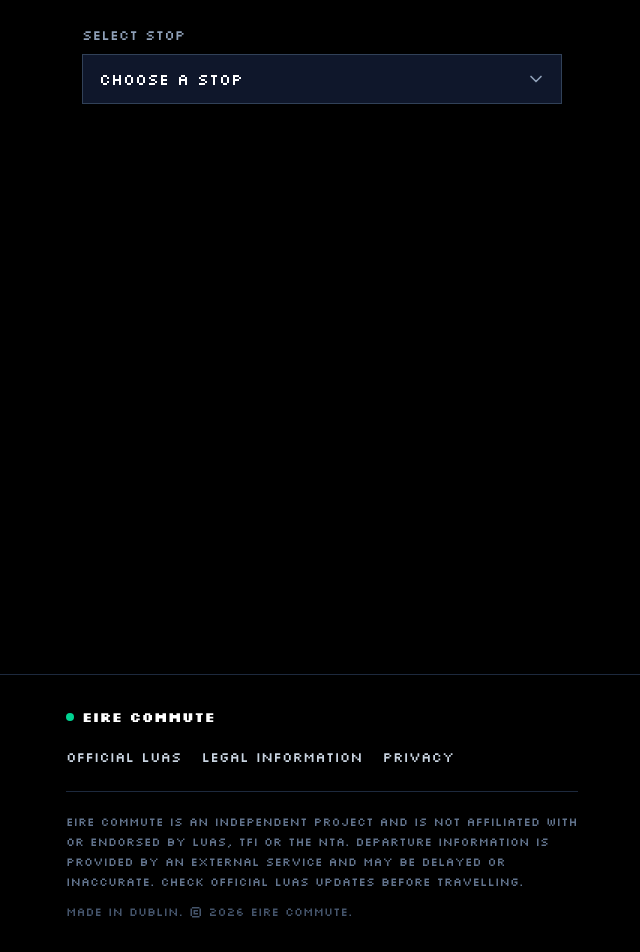
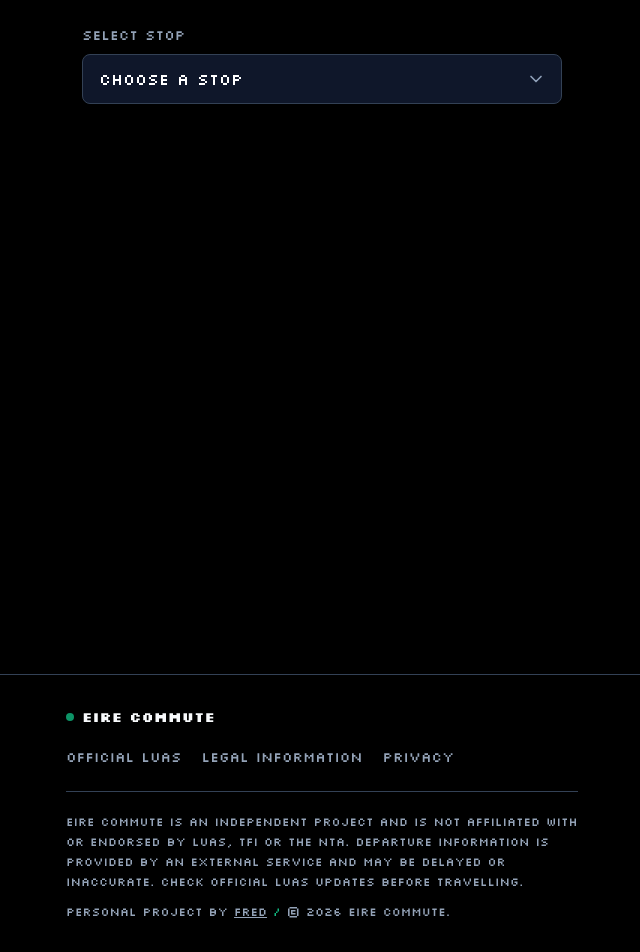
Before and after one commit to FredH2O/eire-commute, a Next.js app: page / in a window 1280 px wide. Shown: the part 285-1237 px from the top of the page, without its empty margins (318-958 px from the left). Built offline with nearby package versions, Linux system fonts and the light colour scheme.

Commit message:
style: centralized styling for an easier change in the future using tokens

```diff
--- a/app/globals.css
+++ b/app/globals.css
@@ -9,6 +9,23 @@
   --color-background: var(--background);
   --color-foreground: var(--foreground);
   --font-sans: var(--font-silkscreen);
+
+  /* brand identity */
+  --color-brand: #10b981;
+
+  /* form, input, select */
+  --color-control-bg: #0f172a;
+  --color-control-border: #334155;
+  --color-control-hover: #059669;
+
+  /* text */
+  --color-text-muted: #94a3b8; /* slate */
+
+  /* focus */
+  --color-focus: #10b981;
+
+  /* layout */
+  --radius-control: 0.5rem;
 }
 
 body {
--- a/components/Footer.tsx
+++ b/components/Footer.tsx
@@ -1,53 +1,58 @@
+const footerLinks = [
+  { name: "Official Luas", href: "https://www.luas.ie/" },
+  {
+    name: "Legal information",
+    href: "https://www.luas.ie/legal-notices",
+  },
+  {
+    name: "Privacy",
+    href: "https://www.luas.ie/privacy-policy",
+  },
+];
+
 export default function Footer() {
   return (
-    <footer className="mt-16 border-t border-slate-800 px-4 py-8">
+    <footer className="mt-16 border-t border-control-border px-4 py-8">
       <div className="mx-auto max-w-lg">
         <div className="flex items-center gap-2">
           <span
             aria-hidden="true"
-            className="h-2 w-2 rounded-full bg-emerald-400"
+            className="h-2 w-2 rounded-full bg-brand/80"
           />
-          <p className="text-sm font-bold text-white">Eire Commute</p>
+          <p className="text-sm font-bold text-foreground">Eire Commute</p>
         </div>
 
         <div className="mt-5 flex flex-wrap gap-x-5 gap-y-3 text-sm">
-          <a
-            href="https://www.luas.ie/"
-            target="_blank"
-            rel="noopener noreferrer"
-            className="text-slate-300 underline-offset-4 hover:text-emerald-400 hover:underline focus-visible:outline-2 focus-visible:outline-emerald-400"
-          >
-            Official Luas
-          </a>
-
-          <a
-            href="https://www.luas.ie/legal-notices"
-            target="_blank"
-            rel="noopener noreferrer"
-            className="text-slate-300 underline-offset-4 hover:text-emerald-400 hover:underline focus-visible:outline-2 focus-visible:outline-emerald-400"
-          >
-            Legal information
-          </a>
-
-          <a
-            href="https://www.luas.ie/privacy-policy"
-            target="_blank"
-            rel="noopener noreferrer"
-            className="text-slate-300 underline-offset-4 hover:text-emerald-400 hover:underline focus-visible:outline-2 focus-visible:outline-emerald-400"
-          >
-            Privacy
-          </a>
+          {footerLinks.map((link) => (
+            <a
+              key={link.name}
+              href={link.href}
+              target="_blank"
+              rel="noopener noreferrer"
+              className="text-text-muted underline-offset-4 hover:text-brand hover:underline focus-visible:outline-2 focus-visible:outline-focus"
+            >
+              {link.name}
+            </a>
+          ))}
         </div>
 
-        <p className="mt-6 border-t border-slate-800 pt-5 text-xs leading-5 text-slate-500">
+        <p className="mt-6 border-t border-control-border pt-5 text-xs leading-5 text-text-muted">
           Eire Commute is an independent project and is not affiliated with or
           endorsed by Luas, TFI or the NTA. Departure information is provided by
           an external service and may be delayed or inaccurate. Check official
           Luas updates before travelling.
         </p>
 
-        <p className="mt-3 text-xs text-slate-600">
-          Made in Dublin. © {new Date().getFullYear()} Eire Commute.
+        <p className="mt-3 text-xs text-text-muted">
+          Personal Project by{" "}
+          <a
+            className="hover:text-brand transition-colors underline duration-150"
+            href="https://github.com/FredH2O"
+          >
+            Fred
+          </a>{" "}
+          <span className="text-brand">/</span> © {new Date().getFullYear()}{" "}
+          Eire Commute.
         </p>
       </div>
     </footer>
--- a/components/Header.tsx
+++ b/components/Header.tsx
@@ -16,7 +16,7 @@ export default function Header() {
   const [menuOpen, setMenuOpen] = useState(false);
 
   return (
-    <nav className="relative mx-4 mt-4 border border-zinc-800 bg-zinc-900/80 px-5 py-4">
+    <nav className="relative mx-4 mt-4 border border-control-border bg-control-bg px-5 py-4">
       <div className="flex items-center justify-between">
         <Link
           href="/"
@@ -24,14 +24,14 @@ export default function Header() {
           onClick={() => setMenuOpen(false)}
         >
           <Image src={Logo} alt="Eire Commute logo" width={45} />
-          <span className="text-white">Eire Commute</span>
+          <span className="text-foreground">Eire Commute</span>
         </Link>
 
         {/* Desktop navigation */}
         <div className="hidden gap-5 md:flex">
           {navigation.map((item) => (
             <Link key={item.name} href={item.link}>
-              <span className="text-green-500">/</span>
+              <span className="text-brand">/</span>
               {item.name}
             </Link>
           ))}
@@ -40,7 +40,7 @@ export default function Header() {
         {/* Mobile menu button */}
         <button
           type="button"
-          className="rounded p-2 text-white md:hidden"
+          className="rounded p-2 text-foreground md:hidden"
           onClick={() => setMenuOpen(!menuOpen)}
           aria-label={
             menuOpen ? "Close navigation menu" : "Open navigation menu"
@@ -56,7 +56,7 @@ export default function Header() {
       {menuOpen && (
         <div
           id="mobile-navigation"
-          className="mt-4 flex flex-col gap-4 border-t border-zinc-800 pt-4 md:hidden"
+          className="mt-4 flex flex-col gap-4 border-t border-control-border pt-4 md:hidden"
         >
           {navigation.map((item) => (
             <Link
@@ -64,7 +64,7 @@ export default function Header() {
               href={item.link}
               onClick={() => setMenuOpen(false)}
             >
-              <span className="text-green-500">/</span>
+              <span className="text-brand">/</span>
               {item.name}
             </Link>
           ))}
--- a/components/SearchStop.tsx
+++ b/components/SearchStop.tsx
@@ -78,7 +78,10 @@ export default function SearchStop({
 
   return (
     <div className="mx-auto mt-8 px-4">
-      <label htmlFor="luas-stop" className="text-sm font-medium text-slate-400">
+      <label
+        htmlFor="luas-stop"
+        className="text-sm font-medium text-text-muted"
+      >
         Select stop
       </label>
 
@@ -87,9 +90,17 @@ export default function SearchStop({
           id="luas-stop"
           className="min-w-0 cursor-pointer appearance-none px-4 py-3
           transition-all duration-150 flex-1 border
-          border-slate-700 bg-slate-900
-          text-white outline-none active:border-green-500 hover:bg-slate-800
-          focus-visible:ring-2 focus-visible:ring-emerald-500 focus-visible:ring-offset-2 focus-visible:ring-offset-slate-900"
+          rounded-control
+          border-control-border
+          bg-control-bg
+          text-white
+          outline-none
+          active:border-brand
+          hover:bg-control-hover
+          focus-visible:ring-2
+          focus-visible:ring-brand
+          focus-visible:ring-offset-2
+          focus-visible:ring-offset-control-bg"
           value={stop}
           onChange={(event) => handleSearch(event.target.value)}
         >
--- a/components/StopResults.tsx
+++ b/components/StopResults.tsx
@@ -27,16 +27,16 @@ export default function StopResults({ results }: StopResultsProps) {
       ? "bg-green-500/20 border-r border-l border-green-500"
       : line === "Red"
         ? "bg-red-500/20 border-r border-l border-red-500"
-        : "bg-slate-800";
+        : "bg-control-bg";
 
   return (
     <div className="mx-auto mt-8 px-4">
-      <div className={`mb-6 p-3 rounded ${bgColor}`}>
-        <h2 className="text-2xl font-semibold text-white">
+      <div className={`mb-6 rounded p-3 ${bgColor}`}>
+        <h2 className="text-2xl font-semibold text-foreground">
           {results.stopInfo["@_stop"]}
         </h2>
 
-        <p className="mt-1 text-sm text-slate-400">
+        <p className="mt-1 text-sm text-text-muted">
           {results.stopInfo.message}
         </p>
       </div>
@@ -48,14 +48,14 @@ export default function StopResults({ results }: StopResultsProps) {
           return (
             <div
               key={direction["@_name"]}
-              className="rounded-xl border border-slate-800 bg-slate-900 p-4"
+              className="rounded-xl border border-control-border bg-control-bg p-4"
             >
-              <h3 className="mb-3 text-sm font-medium uppercase tracking-wide text-slate-400">
+              <h3 className="mb-3 text-sm font-medium uppercase tracking-wide text-text-muted">
                 {direction["@_name"]}
               </h3>
 
               {trams.length === 0 ? (
-                <p className="text-sm text-slate-500">No trams forecast</p>
+                <p className="text-sm text-text-muted">No trams forecast</p>
               ) : (
                 <ul className="space-y-3">
                   {trams.map((tram, index) => (
@@ -63,11 +63,11 @@ export default function StopResults({ results }: StopResultsProps) {
                       key={`${tram["@_destination"]}-${tram["@_dueMins"]}-${index}`}
                       className="flex items-center justify-between"
                     >
-                      <span className="font-medium text-white">
+                      <span className="font-medium text-foreground">
                         {tram["@_destination"]}
                       </span>
 
-                      <span className="text-sm text-emerald-400">
+                      <span className="text-sm text-brand">
                         {formatDue(tram["@_dueMins"])}
                       </span>
                     </li>
```
